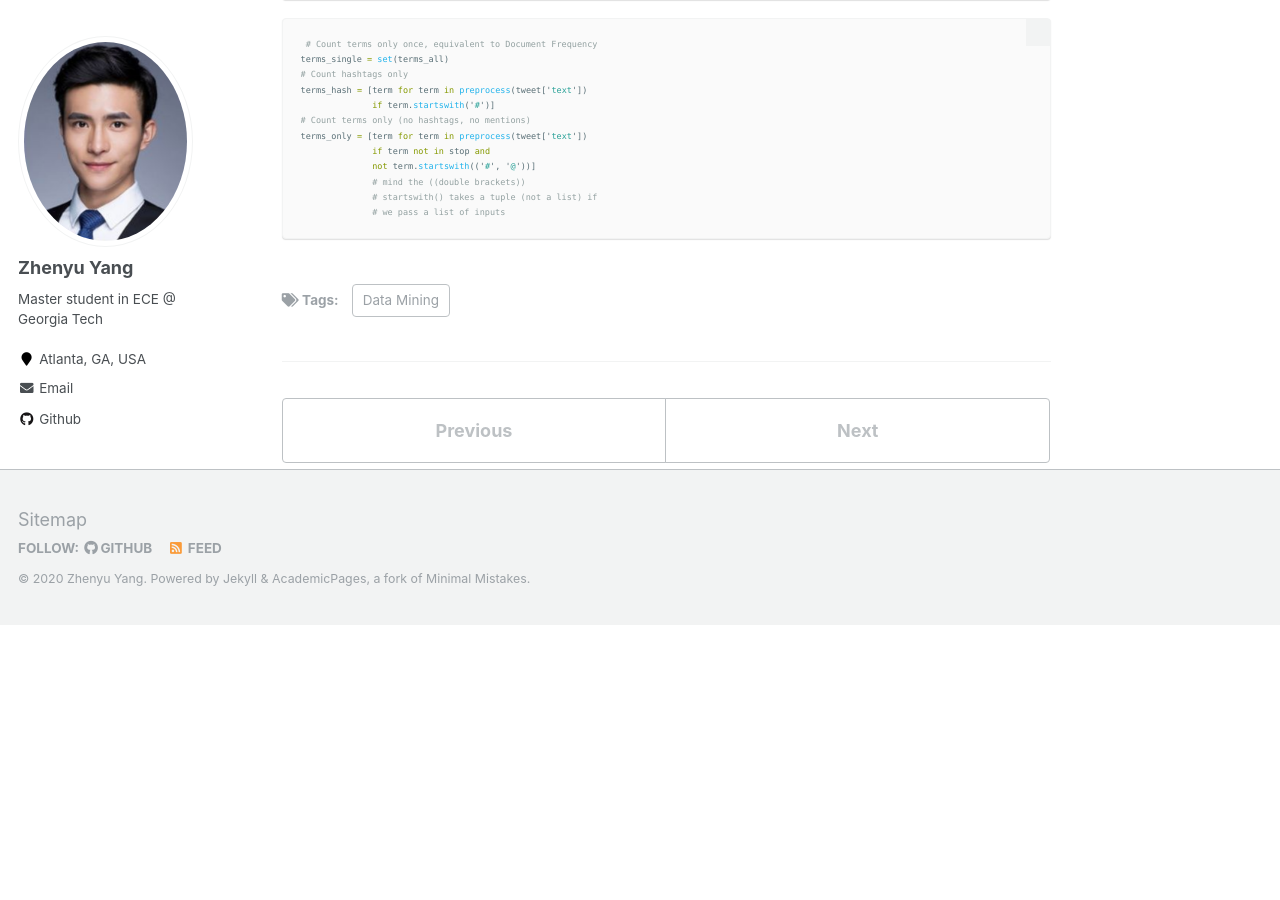
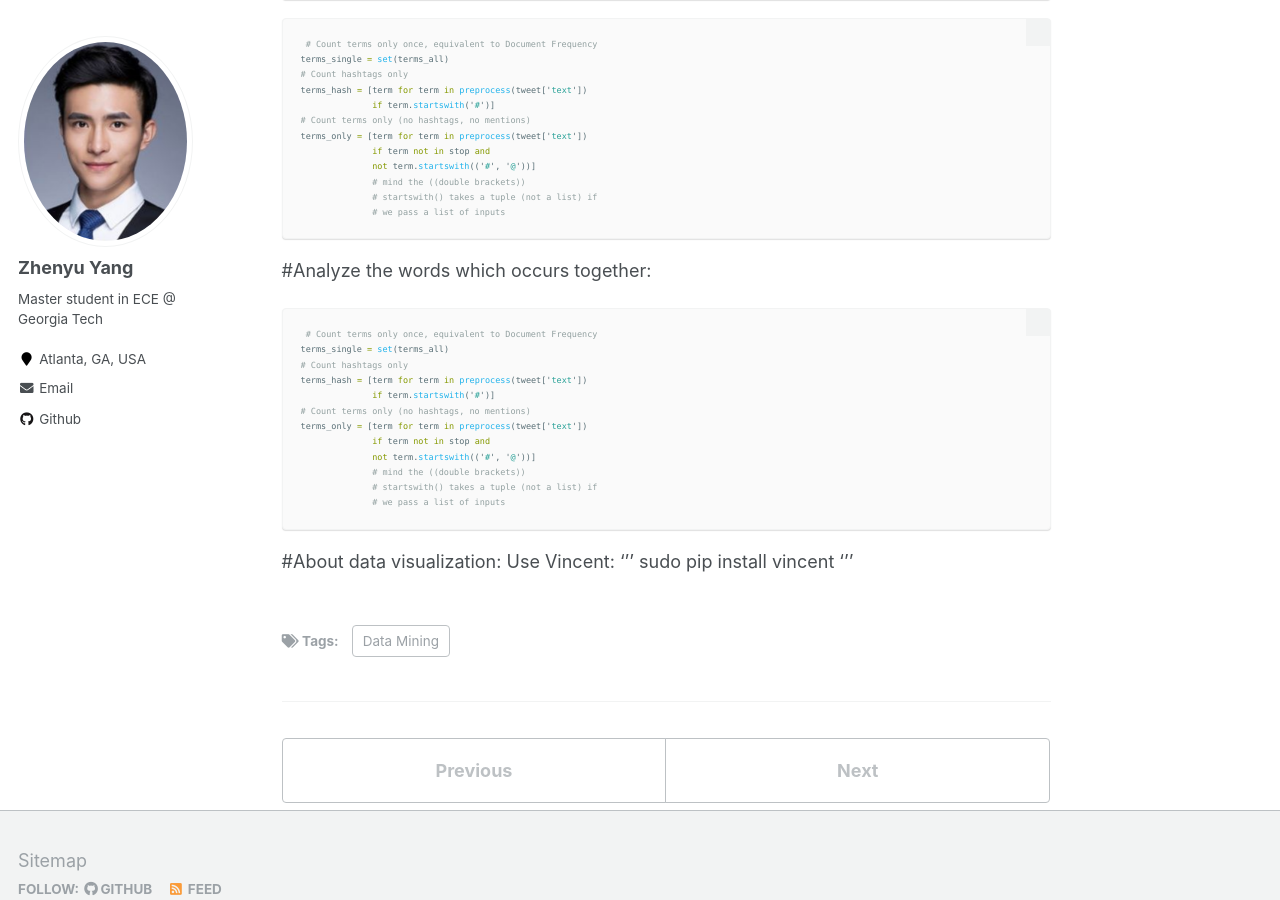
Before and after one commit to azpeteryang/azpeteryang.github.io, a Jekyll site: the page built from _posts/2020-05-16-blog-post-2.md, in a window 1280 px wide and 900 px high, scrolled down 2220 px. Built offline with Jekyll 4.4.1, drawn with Linux system fonts in a browser that asks for light colours; before the commit the page ends 2845 px from its top, so only the background shows below that.

Commit message:
Update 2020-05-16-blog-post-2.md

````diff
--- a/_posts/2020-05-16-blog-post-2.md
+++ b/_posts/2020-05-16-blog-post-2.md
@@ -137,3 +137,26 @@ terms_only = [term for term in preprocess(tweet['text'])
               # startswith() takes a tuple (not a list) if
               # we pass a list of inputs
  ```
+
+#Analyze the words which occurs together:
+
+```python
+ # Count terms only once, equivalent to Document Frequency
+terms_single = set(terms_all)
+# Count hashtags only
+terms_hash = [term for term in preprocess(tweet['text'])
+              if term.startswith('#')]
+# Count terms only (no hashtags, no mentions)
+terms_only = [term for term in preprocess(tweet['text'])
+              if term not in stop and
+              not term.startswith(('#', '@'))]
+              # mind the ((double brackets))
+              # startswith() takes a tuple (not a list) if
+              # we pass a list of inputs
+ ```
+
+ #About data visualization:
+ Use Vincent:
+ '''
+ sudo pip install vincent
+ '''
````
